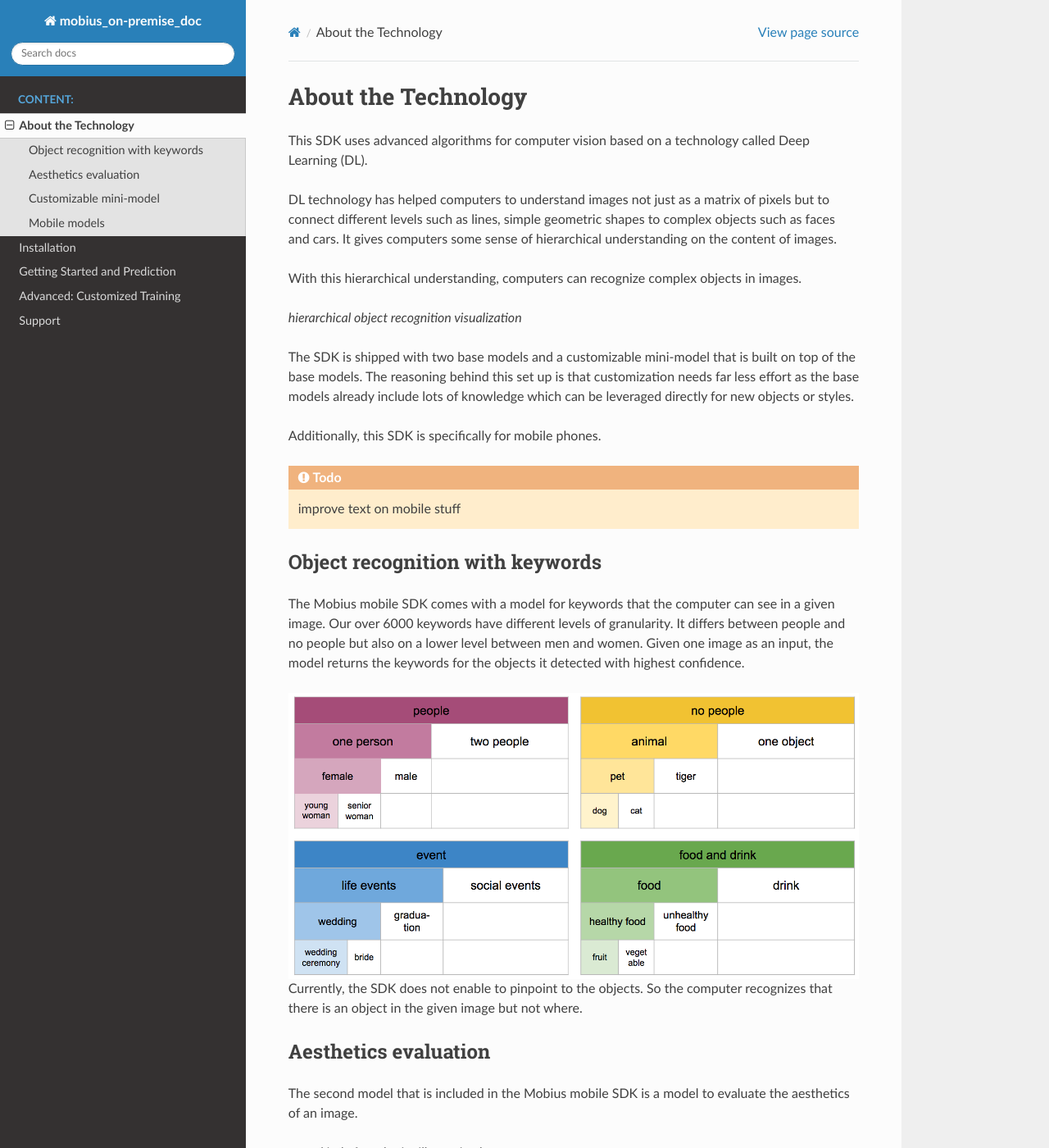
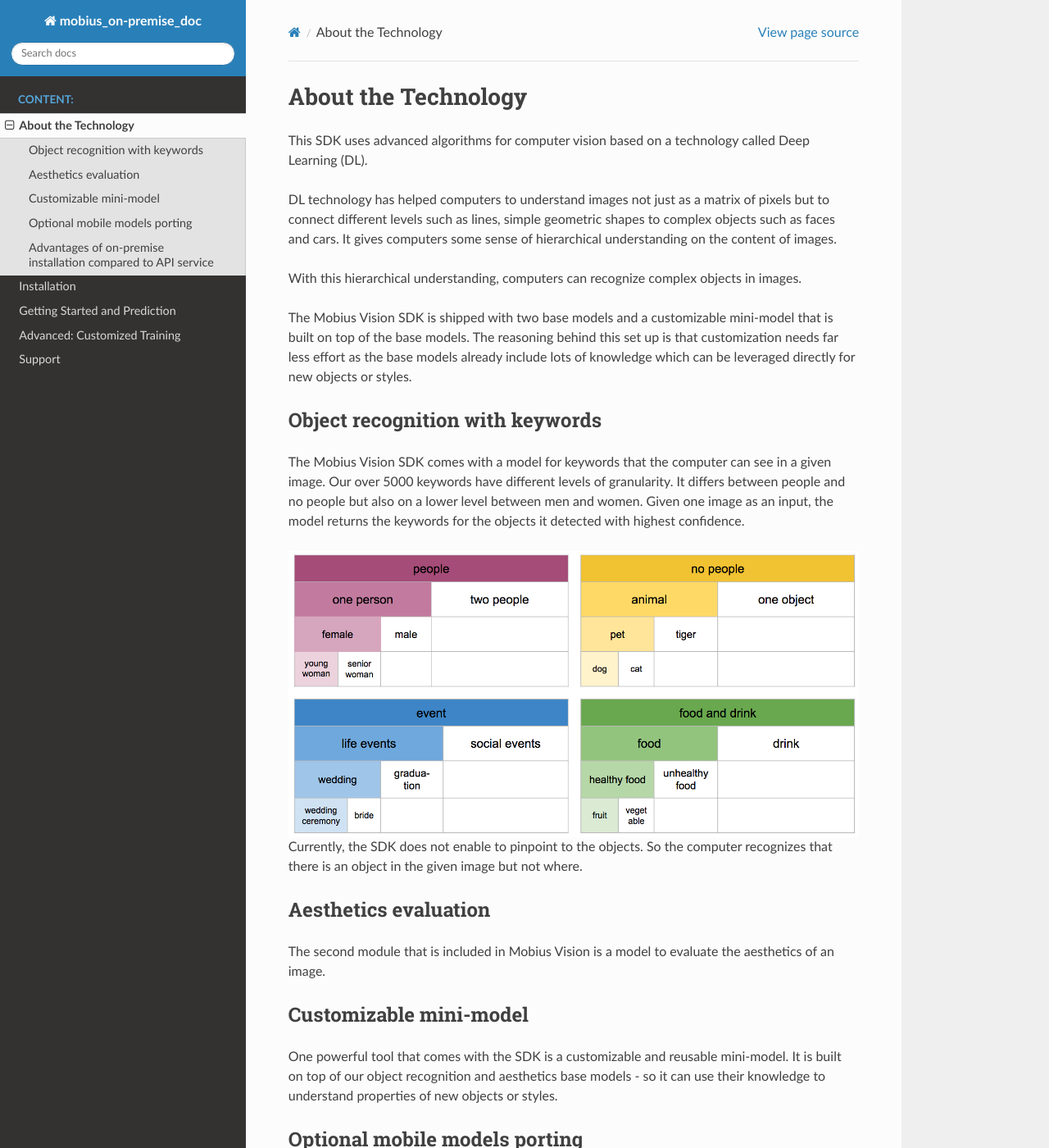
Before and after one commit to rumlingd/mobius_on-premise_doc, a Sphinx documentation site: the page built from source/about-tech.rst, in a window 1280 px wide and 1400 px high. Shown: the whole window at 82% size. Built offline with Sphinx 7.4.7 and the Read the Docs theme 2.0.0, drawn with Linux system fonts in a browser that asks for light colours; formulas are drawn with MathJax 3; some of the changed text lies outside the part shown.

Commit message:
update about page

```diff
--- a/source/about-tech.rst
+++ b/source/about-tech.rst
@@ -9,23 +9,16 @@
 
 With this hierarchical understanding, computers can recognize complex objects in images.
 
-*hierarchical object recognition visualization*
-
-The SDK is shipped with two base models and a customizable mini-model that is built on top of the base models.
+The Mobius Vision SDK is shipped with two base models and a customizable mini-model that is built on top of the base models.
 The reasoning behind this set up is that customization needs far less effort as the base models already include
 lots of knowledge which can be leveraged directly for new objects or styles.
 
-Additionally, this SDK is specifically for mobile phones.
-
-.. todo::
-
-  improve text on mobile stuff
 
 Object recognition with keywords
 ------------------------------------
 
-The Mobius mobile SDK comes with a model for keywords that the computer can see in a given image.
-Our over 6000 keywords have different levels of granularity. It differs between people and no people but also on a lower level
+The Mobius Vision SDK comes with a model for keywords that the computer can see in a given image.
+Our over 5000 keywords have different levels of granularity. It differs between people and no people but also on a lower level
 between men and women.
 Given one image as an input, the model returns the keywords for the objects it detected with highest confidence.
 
@@ -39,13 +32,8 @@
 Aesthetics evaluation
 -----------------------
 
-The second model that is included in the Mobius mobile SDK is a model to evaluate the aesthetics of an image.
+The second module that is included in Mobius Vision is a model to evaluate the aesthetics of an image.
 
-*some kind of aesthetics illustration here*
-
-.. todo::
-
-  improve text on aesthetics model
 
 Customizable mini-model
 ------------------------
@@ -53,18 +41,20 @@
 One powerful tool that comes with the SDK is a customizable and reusable mini-model.
 It is built on top of our object recognition and aesthetics base models - so it can use their knowledge to understand properties of new objects or styles.
 
-Mobile models
----------------
+Optional mobile models porting
+--------------------------------
 
-The models in this SDK are specifically adapted to run on edge (on the device).
-This has great advantages such as:
+The base models in this on-premise SDK are large models to be run on GPUs.
+However, at Mobius Labs we also have great mobile models that are much smaller and faster.
+The accuracy of these models is slightly lower. If a large speedup is necessary, please contact us about this option.
 
-* Data privacy and security by design: the data always stays on the phone
-* Offline processing possible: no need for access to the internet
-* Analysis of images on the camera roll of the user: possible to recommend which image to upload to an app
+Advantages of on-premise installation compared to API service
+---------------------------------------------------------------
+This set-up has great advantages such as:
+
+* Data privacy by design: the data always stays in your system
+* Security as control over the data flow is kept
+* Fast speed that is not depending on latency
 
 at a moderate cost of:
-
-* Uses computational resources of the phone (specifically for training that might take a few seconds)
-* Increased battery usage
-* Increased requirements for installation
+* Slightly more difficult installation
--- a/source/getting-started.rst
+++ b/source/getting-started.rst
@@ -89,9 +89,5 @@
 Prediction with large number of images
 ^^^^^^^^^^^^^^^^^^^^^^^^^^^^^^^^^^^^^^^^
 
-<<<<<<< HEAD
 Please note that prediction is time consuming. It's recommended to run predictions
-=======
-Please note that prediction is time consuming. It is recommended to run predictions
->>>>>>> 9c7a87f58d65779d261b7d02124f2426ba991cea
 in parallel.
```
